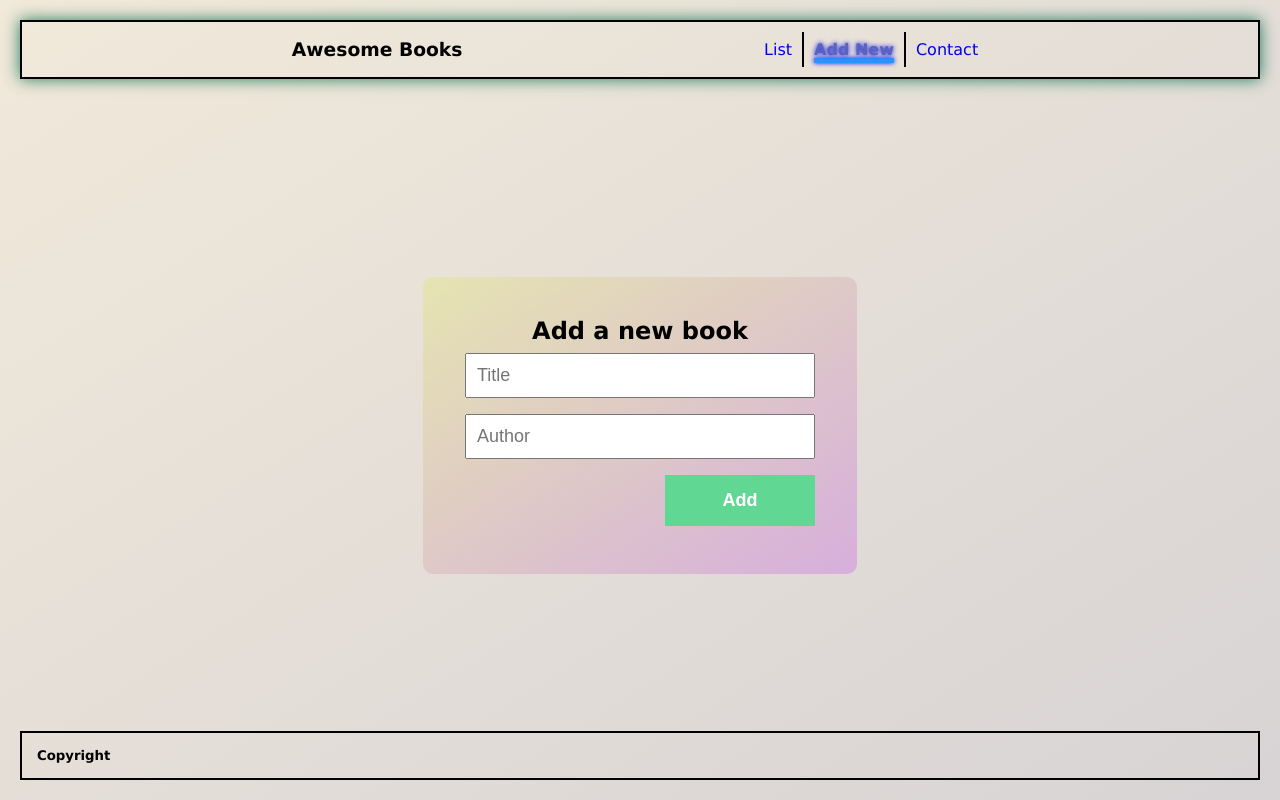
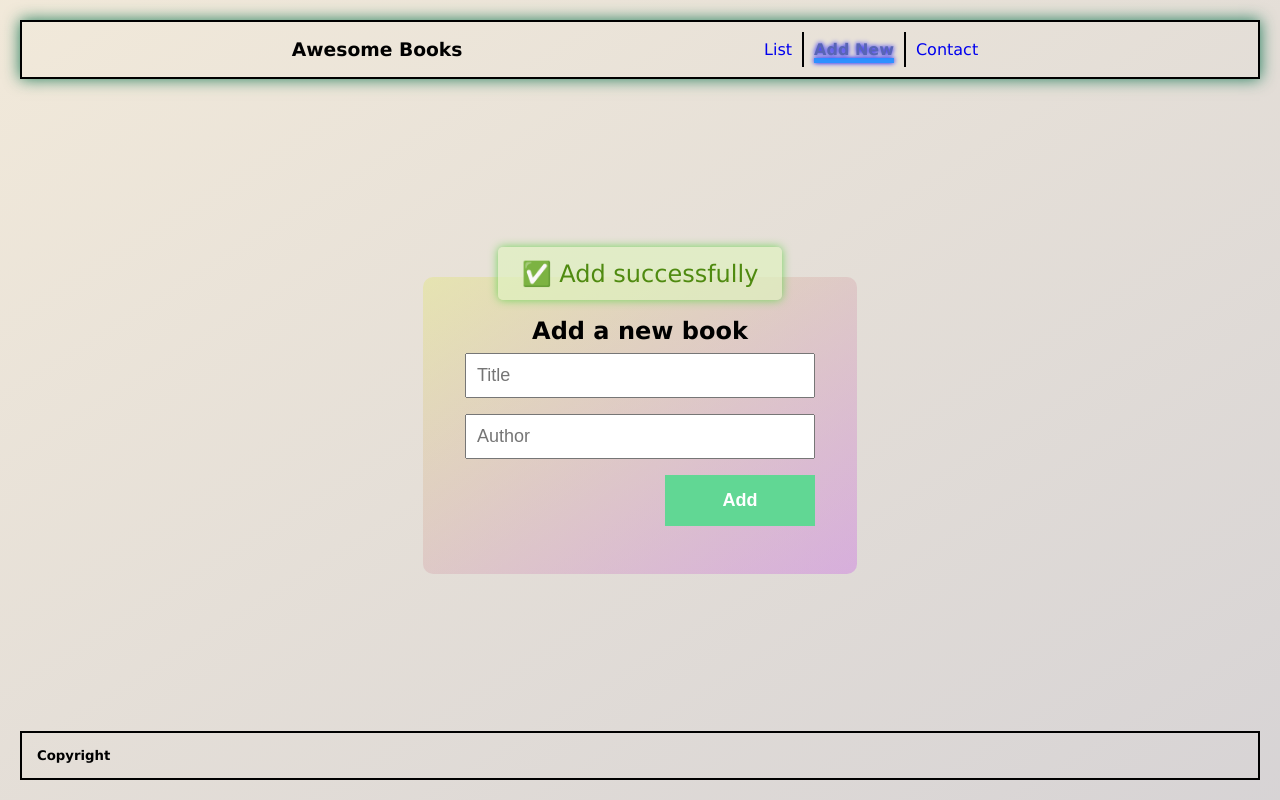
Before and after one commit to Jord4N-AC/Awesome-Books-ES6, a website with bundled scripts: page index.html in a window 1280 px wide. Both pictures are taken after a click on the link "Add New". Built offline with nearby package versions, Linux system fonts and the light colour scheme.

Commit message:
Create and Style success message to show when adding books

```diff
--- a/index.css
+++ b/index.css
@@ -147,6 +147,8 @@ button {
 
 /* Section 2 */
 form {
+  position: relative;
+
   background-image:
     linear-gradient(
       to bottom right,
@@ -156,6 +158,39 @@ form {
   padding: 40px;
   margin: 20px auto;
   border-radius: 10px;
+}
+
+/* Success Message */
+.success-message {
+  position: absolute;
+  top: -10%;
+  left: 0;
+  right: 0;
+
+  width: max-content;
+  color: #4f8a10;
+  background-color: #dff2bfb0;
+  font-size: 1.5rem;
+  padding: 0.8rem 1.5rem;
+  margin: 0 auto;
+  border-radius: 5px;
+  box-shadow: 0 0 10px rgb(116, 212, 92);
+
+  animation: fadein 0.3s ease-out;
+}
+
+@keyframes fadein {
+  from {
+    transform: rotateX(90deg);
+  }
+  40% {
+    transform: rotateX(0deg);
+    transform: scale(1.15);
+    box-shadow: none;
+  }
+  to {
+    transform: none;
+  }
 }
 
 fieldset {
--- a/index.html
+++ b/index.html
@@ -34,6 +34,7 @@
 
         <!-- Section 2 -->
         <form id="form" class="section">
+            <span class="success-message">✅ Add successfully</span>
             <fieldset>
                 <legend id="list">Add a new book</legend>
                 <input type="text" id="title" placeholder="Title" autofocus required />
```
